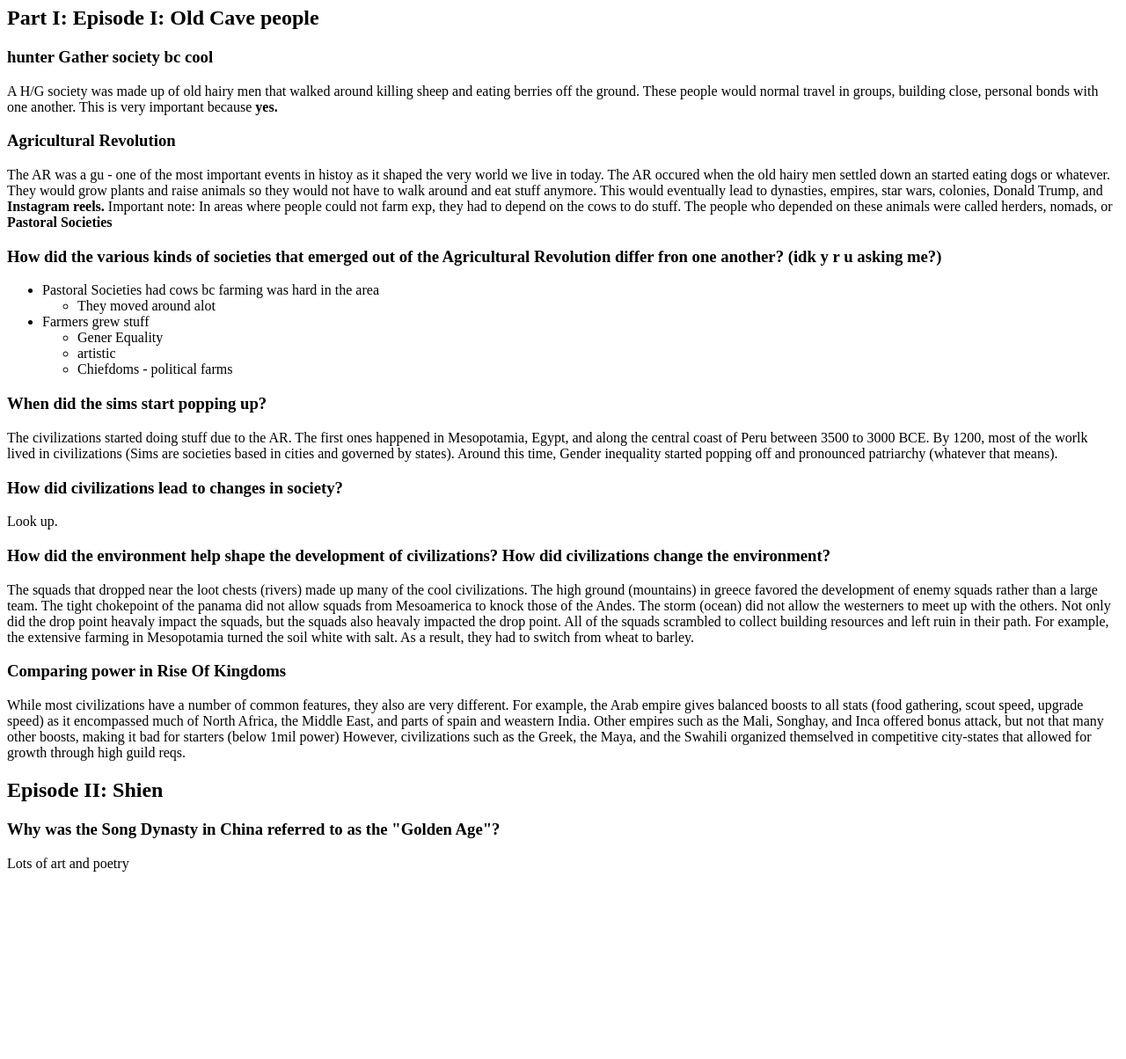
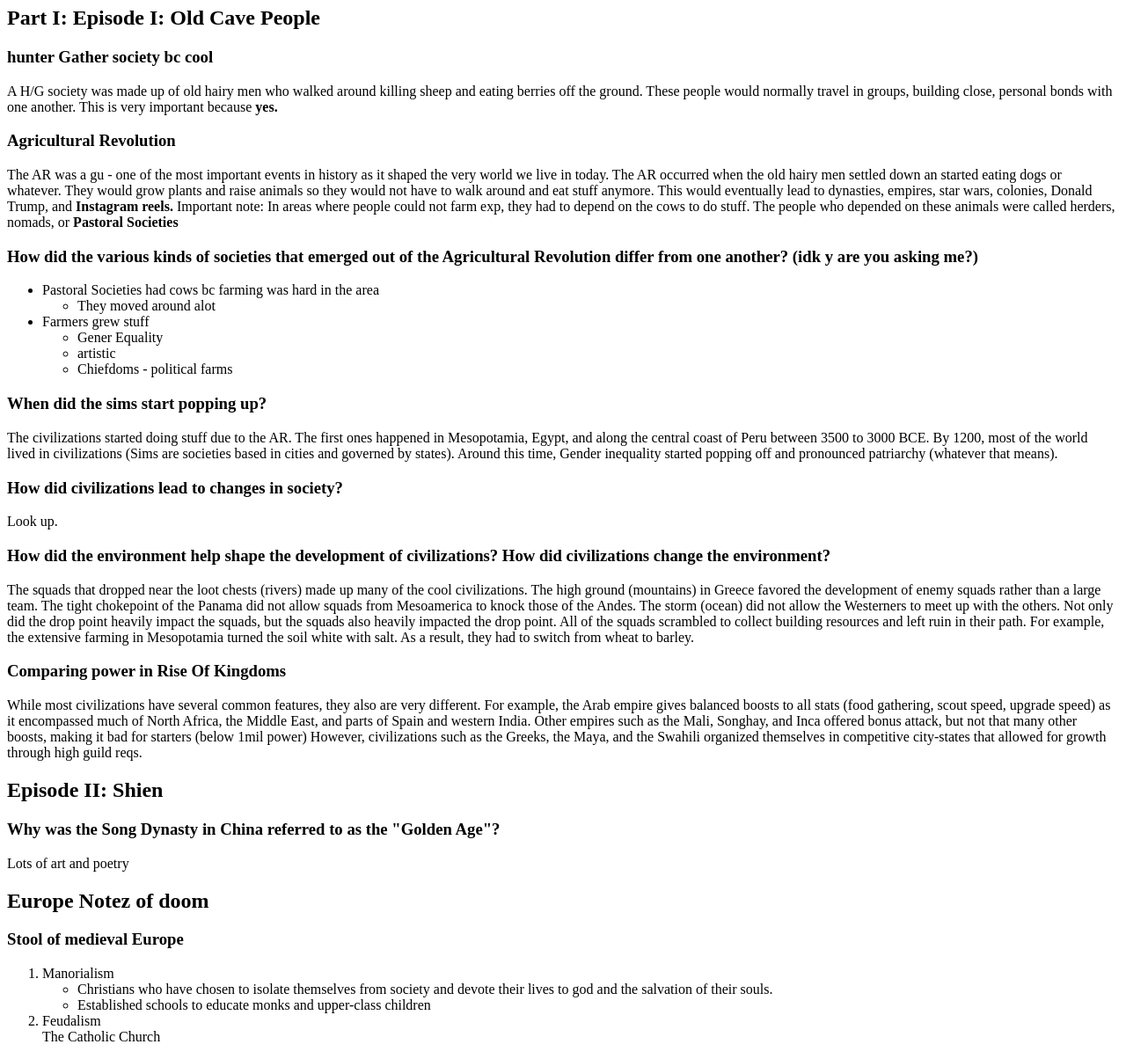
Before and after one commit to Aglet343/WorldNotez.github.io, a plain HTML site: page unit1.html in a window 1280 px wide. Shown: the part 73-1277 px from the top of the page at 88% size. Before the commit the page ends 1080 px from the top, so only its background shows below. Drawn offline with Linux system fonts and the light colour scheme.

Commit message:
Update unit1.html

```diff
--- a/unit1.html
+++ b/unit1.html
@@ -2,16 +2,16 @@
 <html>
   <head>
     <link rel="stylesheet" href="styles.css">
-    <h1>Part I: I dont even know bro</h1>
+    <h1>Part I: I don't even know bro</h1>
   </head>
   <body>
-    <h2>Part I: Episode I: Old Cave people</h2>
+    <h2>Part I: Episode I: Old Cave People </h2>
 
     <h3>hunter Gather society bc cool</h3>
-    <p>A H/G society was made up of old hairy men that walked around killing sheep and eating berries off the ground. These people would normal travel in groups, building close, personal bonds with one another. This is very important because <b>yes.</b></p>
+    <p>A H/G society was made up of old hairy men who walked around killing sheep and eating berries off the ground. These people would normally travel in groups, building close, personal bonds with one another. This is very important because <b>yes.</b></p>
     <h3>Agricultural Revolution</h3>
-    <p>The AR was a gu - one of the most important events in histoy as it shaped the very world we live in today. The AR occured when the old hairy men settled down an started eating dogs or whatever. They would grow plants and raise animals so they would not have to walk around and eat stuff anymore. This would eventually lead to dynasties, empires, star wars, colonies, Donald Trump, and <b>Instagram reels.</b> Important note: In areas where people could not farm exp, they had to depend on the cows to do stuff. The people who depended on these animals were called herders, nomads, or <b>Pastoral Societies</b> </p>
-    <h3>How did the various kinds of societies that emerged out of the Agricultural Revolution differ fron one another? (idk y r u asking me?)</h3>
+    <p>The AR was a gu - one of the most important events in history as it shaped the very world we live in today. The AR occurred when the old hairy men settled down an started eating dogs or whatever. They would grow plants and raise animals so they would not have to walk around and eat stuff anymore. This would eventually lead to dynasties, empires, star wars, colonies, Donald Trump, and <b>Instagram reels.</b> Important note: In areas where people could not farm exp, they had to depend on the cows to do stuff. The people who depended on these animals were called herders, nomads, or <b>Pastoral Societies</b> </p>
+    <h3>How did the various kinds of societies that emerged out of the Agricultural Revolution differ from one another? (idk y are you asking me?)</h3>
 
     <ul>
       <li>Pastoral Societies had cows bc farming was hard in the area</li>
@@ -26,21 +26,35 @@
       </ul>
     </ul>
     <h3>When did the sims start popping up?</h3>
-    <p>The civilizations started doing stuff due to the AR. The first ones happened in Mesopotamia, Egypt, and along the central coast of Peru between 3500 to 3000 BCE. By 1200, most of the worlk lived in civilizations (Sims are societies based in cities and governed by states). Around this time, Gender inequality started popping off and pronounced patriarchy (whatever that means).</p>
+    <p>The civilizations started doing stuff due to the AR. The first ones happened in Mesopotamia, Egypt, and along the central coast of Peru between 3500 to 3000 BCE. By 1200, most of the world lived in civilizations (Sims are societies based in cities and governed by states). Around this time, Gender inequality started popping off and pronounced patriarchy (whatever that means).</p>
     <h3>How did civilizations lead to changes in society?</h3>
     <p>Look up.</p>
     <h3>How did the environment help shape the development of civilizations? How did civilizations change the environment?</h3>
-    <p>The squads that dropped near the loot chests (rivers) made up many of the cool civilizations. The high ground (mountains) in greece favored the development of enemy squads rather than a large team.
-      The tight chokepoint of the panama did not allow squads from Mesoamerica to knock those of the Andes.
-      The storm (ocean) did not allow the westerners to meet up with the others. Not only did the drop point heavaly impact the squads, but the squads also heavaly impacted the drop point.
+    <p>The squads that dropped near the loot chests (rivers) made up many of the cool civilizations. The high ground (mountains) in Greece favored the development of enemy squads rather than a large team.
+      The tight chokepoint of the Panama did not allow squads from Mesoamerica to knock those of the Andes.
+      The storm (ocean) did not allow the Westerners to meet up with the others. Not only did the drop point heavily impact the squads, but the squads also heavily impacted the drop point.
       All of the squads scrambled to collect building resources and left ruin in their path. For example, the extensive farming in Mesopotamia turned the soil white with salt. As a result, they had to switch from wheat to barley.
       </p>
     <h3>Comparing power in Rise Of Kingdoms</h3>
-    <p>While most civilizations have a number of common features, they also are very different. For example, the Arab empire gives balanced boosts to all stats (food gathering, scout speed, upgrade speed) as it encompassed much of North
-        Africa, the Middle East, and parts of spain and weastern India. Other empires such as the Mali, Songhay, and Inca offered bonus attack, but not that many other boosts, making it bad for starters (below 1mil power)
-      However, civilizations such as the Greek, the Maya, and the Swahili organized themselved in competitive city-states that allowed for growth through high guild reqs.</p>
+    <p>While most civilizations have several common features, they also are very different. For example, the Arab empire gives balanced boosts to all stats (food gathering, scout speed, upgrade speed) as it encompassed much of North
+        Africa, the Middle East, and parts of Spain and western India. Other empires such as the Mali, Songhay, and Inca offered bonus attack, but not that many other boosts, making it bad for starters (below 1mil power)
+      However, civilizations such as the Greeks, the Maya, and the Swahili organized themselves in competitive city-states that allowed for growth through high guild reqs.</p>
     <h2>Episode II: Shien</h2>
     <h3>Why was the Song Dynasty in China referred to as the "Golden Age"?</h3>
     <p>Lots of art and poetry</p>
+
+    <h2>Europe Notez of doom</h2>
+
+    <h3>Stool of medieval Europe</h3>
+    <ol>
+      <li>Manorialism</li>
+      <ul>
+        <li>Christians who have chosen to isolate themselves from society and devote their lives to god and the salvation of their souls.</li>
+        <li>Established schools to educate monks and upper-class children</li>
+      </ul>
+      <li>Feudalism</li>
+      <lk>The Catholic Church</lk>
+    </ol>
+
   </body>
 </html>
```
